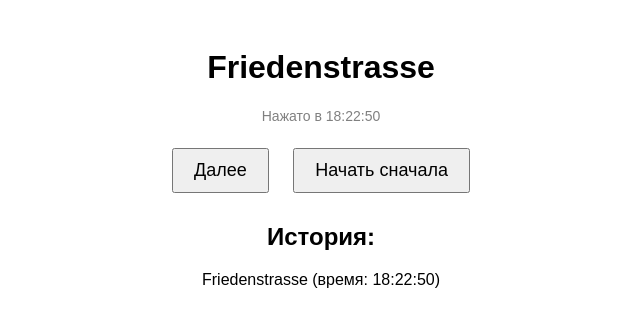
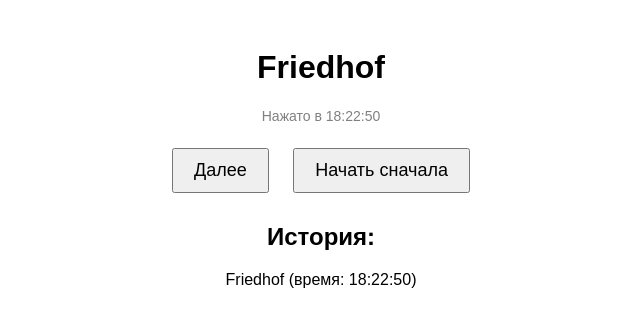
Before and after one commit to matvej123408/rf, a plain HTML site: page index.html in a window 1280 px wide. Both pictures are taken after a click on the button "Далее". Shown: the whole page, without its empty margins (319-959 px from the left). Drawn offline with Linux system fonts and the light colour scheme.

Commit message:
Update index.html

```diff
--- a/index.html
+++ b/index.html
@@ -24,9 +24,16 @@
     <ul id="historyList"></ul>
 
     <script>
-        let texts = ["Friedenstrasse", "Lutherberg", "Nahrungsberg", "Berliner Platz", "Marktplatz", "Behordenzentrum", "Landgericht", "Steinstrasse"];
+        let texts = ["Friedhof", "Albert-Osswald-Platz", "Weidigstrasse", "Am Eichelbaum", "Grabenstrasse", "Rodering", "Feuerbachstrasse", "Theodor-Litt-Schule", "Steinstrasse", "Landgericht", "Behordenzentrum", "Marktplatz", "Berliner Platz", "Nahrungsberg", "Lutherberg", "Friedenstrasse"];
         let index = 0;
         let historyList = document.getElementById("historyList");
+
+        // Функция для озвучки текста
+        function speak(text) {
+            let utterance = new SpeechSynthesisUtterance(text);
+            utterance.lang = 'de-DE'; // Устанавливаем немецкий язык
+            speechSynthesis.speak(utterance);
+        }
 
         function nextText() {
             if (index < texts.length) {
@@ -35,6 +42,11 @@
 
                 document.getElementById("displayText").textContent = texts[index];
                 document.getElementById("timeInfo").textContent = "Нажато в " + timeStr;
+
+                // Озвучка: вначале "Nächster Haltestelle"
+                speak("Nächster Haltestelle");
+                // Затем текст, который отображается
+                speak(texts[index]);
 
                 let listItem = document.createElement("li");
                 listItem.textContent = texts[index] + " (время: " + timeStr + ")";
```
